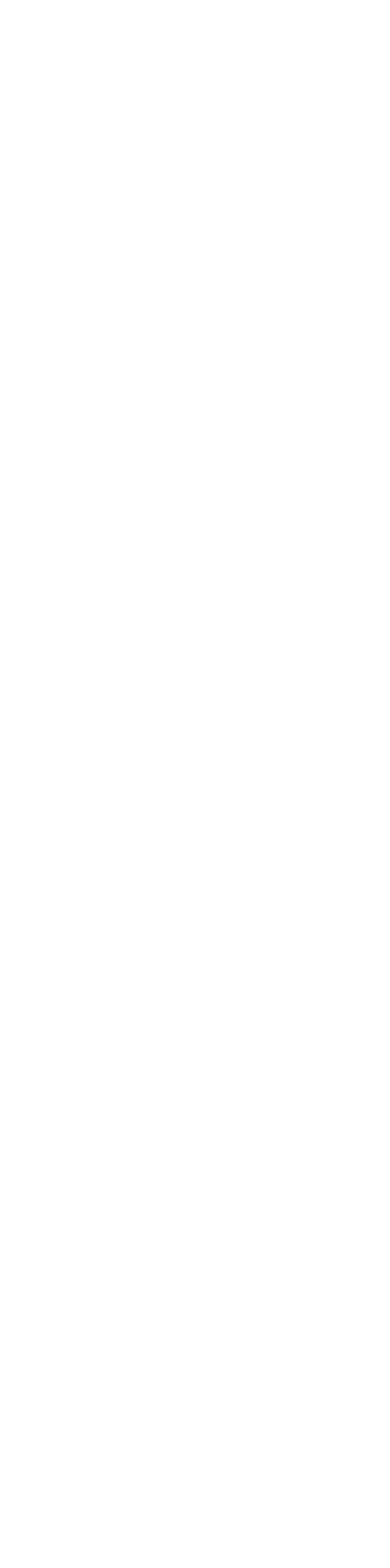
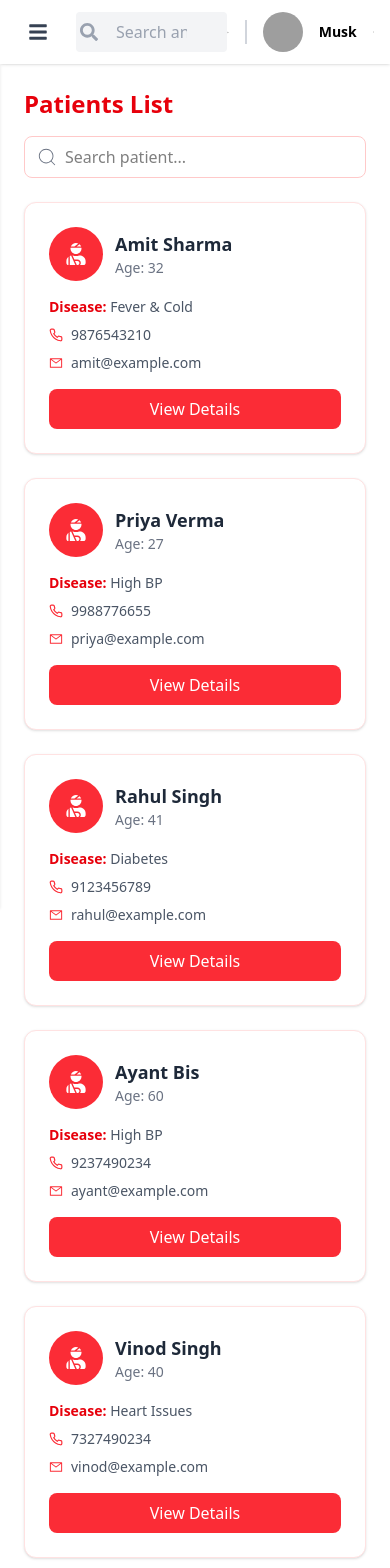
Before and after one commit to MahatoAmaR2/-Clinic-Management-Dashboard-, a React (Vite) app: page /patients in a window 390 px wide. Before the commit this address had no page. Shown: the top 1568 px of the page. Before the commit the page ends 844 px from the top, so only its background shows below. Built offline with nearby package versions, Linux system fonts and the light colour scheme; grey boxes are pictures that could not be loaded.

Commit message:
added full patient list UI, search bar, and responsive layout

```diff
--- a/src/App.jsx
+++ b/src/App.jsx
@@ -3,7 +3,7 @@ import { BrowserRouter, Routes, Route } from "react-router-dom";
 import Layout from "./layout/Layout";
 import Dashboard from "./pages/Dashboard";
 import Appointments from "./pages/Appointments";
-
+import Patients from "./pages/Patients";
 
 function App() {
   return (
@@ -12,6 +12,7 @@ function App() {
         <Route element={<Layout />}>
           <Route path="/" element={<Dashboard />} />
           <Route path="/appointments" element={<Appointments />} />
+          <Route path="/patients" element={<Patients />} />
         </Route>
 
       </Routes>
--- /dev/null
+++ b/src/pages/Patients.jsx
@@ -0,0 +1,120 @@
+import React, { useState } from "react";
+import { FaUserInjured } from "react-icons/fa";
+import { FiPhone } from "react-icons/fi";
+import { AiOutlineMail } from "react-icons/ai";
+import { CiSearch } from "react-icons/ci";
+
+const initialPatients = [
+  {
+    name: "Amit Sharma",
+    age: 32,
+    disease: "Fever & Cold",
+    phone: "9876543210",
+    email: "amit@example.com",
+  },
+  {
+    name: "Priya Verma",
+    age: 27,
+    disease: "High BP",
+    phone: "9988776655",
+    email: "priya@example.com",
+  },
+  {
+    name: "Rahul Singh",
+    age: 41,
+    disease: "Diabetes",
+    phone: "9123456789",
+    email: "rahul@example.com",
+  },
+  {
+    name: "Ayant Bis",
+    age: 60,
+    disease: "High BP",
+    phone: "9237490234",
+    email: "ayant@example.com",
+  },
+  {
+    name: "Vinod Singh",
+    age: 40,
+    disease: "Heart Issues",
+    phone: "7327490234",
+    email: "vinod@example.com",
+  },
+  {
+    name: "Meena Das",
+    age: 29,
+    disease: "Thyroid",
+    phone: "6743249034",
+    email: "meena@example.com",
+  },
+];
+
+const Patients = () => {
+  const [searchTerm, setSearchTerm] = useState("");
+
+  const filteredPatients = initialPatients.filter((patient) =>
+    patient.name.toLowerCase().includes(searchTerm.toLowerCase())
+  );
+
+  return (
+    <div className="flex-1 md:ml-64 p-6 mt-16">
+      <div className="flex flex-col md:flex-row justify-between">
+        <h2 className="text-2xl font-bold text-red-600">Patients List</h2>
+
+        <div className="md:mt-0 mt-4 w-full sm:w-80 relative">
+          <CiSearch
+            className="absolute left-3 top-1/2 -translate-y-1/2 text-gray-500"
+            size={22}
+          />
+          <input
+            type="text"
+            placeholder="Search patient..."
+            className="w-full pl-10 pr-4 py-2 border border-red-200 rounded-lg focus:outline-none focus:ring-2 focus:ring-red-400"
+            value={searchTerm}
+            onChange={(e) => setSearchTerm(e.target.value)}
+          />
+        </div>
+      </div>
+
+      <div className="mt-6 grid grid-cols-1 sm:grid-cols-2 lg:grid-cols-3 gap-6">
+        {filteredPatients.map((p, index) => (
+          <div
+            key={index}
+            className="bg-white p-6 rounded-xl shadow-sm border border-red-100 hover:shadow-md transition"
+          >
+            <div className="flex items-center gap-3">
+              <div className="p-4 bg-red-500 text-white rounded-full">
+                <FaUserInjured size={22} />
+              </div>
+              <div>
+                <h3 className="text-lg font-bold text-gray-800">{p.name}</h3>
+                <p className="text-sm text-gray-500">Age: {p.age}</p>
+              </div>
+            </div>
+
+            <div className="mt-4 space-y-2">
+              <p className="text-sm text-gray-600">
+                <span className="font-semibold text-red-600">Disease:</span>{" "}
+                {p.disease}
+              </p>
+
+              <p className="flex items-center gap-2 text-gray-600 text-sm">
+                <FiPhone className="text-red-500" /> {p.phone}
+              </p>
+
+              <p className="flex items-center gap-2 text-gray-600 text-sm">
+                <AiOutlineMail className="text-red-500" /> {p.email}
+              </p>
+            </div>
+
+            <button className="mt-4 w-full bg-red-500 text-white py-2 rounded-lg font-medium hover:bg-red-600 transition">
+              View Details
+            </button>
+          </div>
+        ))}
+      </div>
+    </div>
+  );
+};
+
+export default Patients;
```
